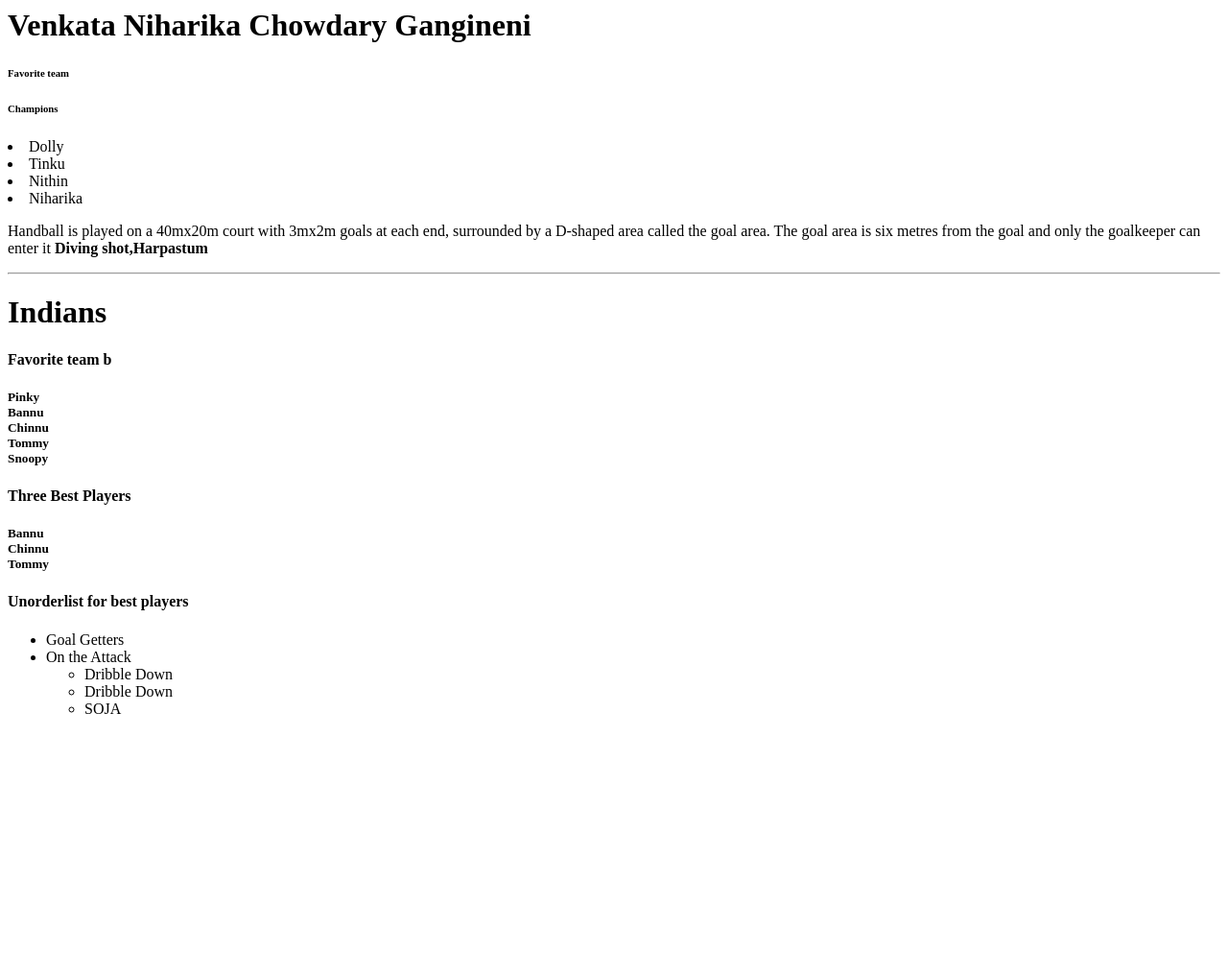
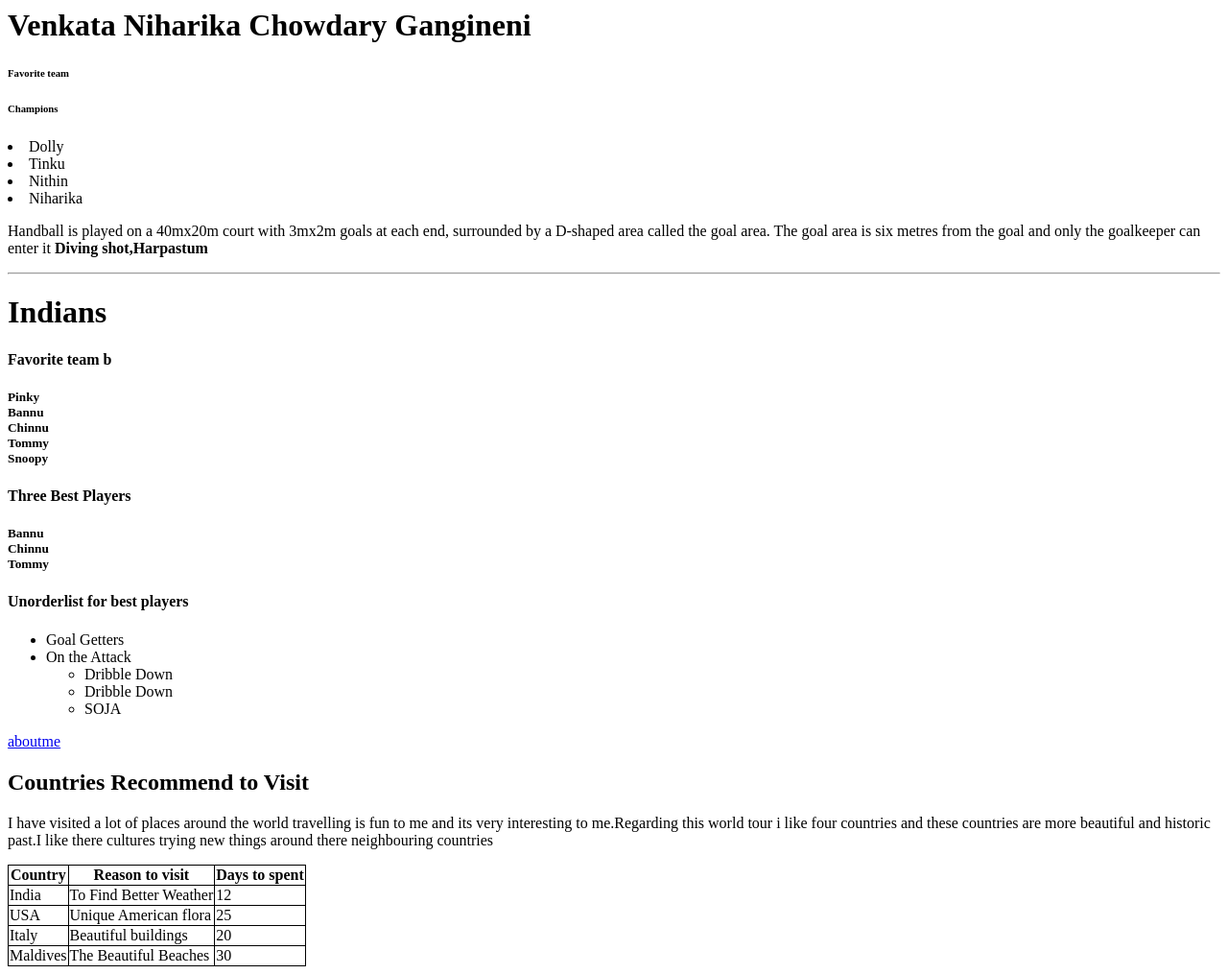
Before and after one commit to 44-563-Web-Apps-S23/44563-webapps-assignment-3-niharika6218, a plain HTML site: page index.html in a window 1280 px wide. Shown: the whole page at 96% size. Before the commit the page ends 800 px from the top, so only its background shows below. Drawn offline with Linux system fonts and the light colour scheme.

Commit message:
updated changes

```diff
--- a/index.html
+++ b/index.html
@@ -35,8 +35,45 @@
          <li>Dribble Down</li>
          <li>SOJA</li></ul>
     </ul>
-
-
-
-    </body>
-    </html>
+    <a href="aboutme.html">aboutme</a>
+<html>
+<head>
+<style>
+    table, th, td {
+        border: 1px solid black;
+        border-collapse: collapse;
+    }
+</style>
+</head>
+<body>
+ <h2>Countries Recommend to Visit</h2>
+<p>I have visited a lot of places around the world travelling is fun to me and its very interesting to me.Regarding this world tour i like four countries and these countries are more beautiful and historic past.I like there cultures trying new things around there neighbouring countries</p>
+<table>
+    <tr>
+      <th>Country</th>
+      <th>Reason to visit</th>
+      <th>Days to spent</th>
+    </tr>
+    <tr>
+        <td>India</td>
+        <td>To Find Better Weather</td>
+        <td>12</td>
+      </tr>
+      <tr>
+        <td>USA</td>
+        <td>Unique American flora</td>
+        <td>25</td>
+      </tr>
+      <tr>
+        <td>Italy</td>
+        <td> Beautiful buildings</td>
+        <td>20</td>
+      </tr>
+      <tr>
+        <td>Maldives</td>
+        <td>The Beautiful Beaches</td>
+        <td>30</td>
+      </tr>
+    </table>
+</body>
+</html>
```
